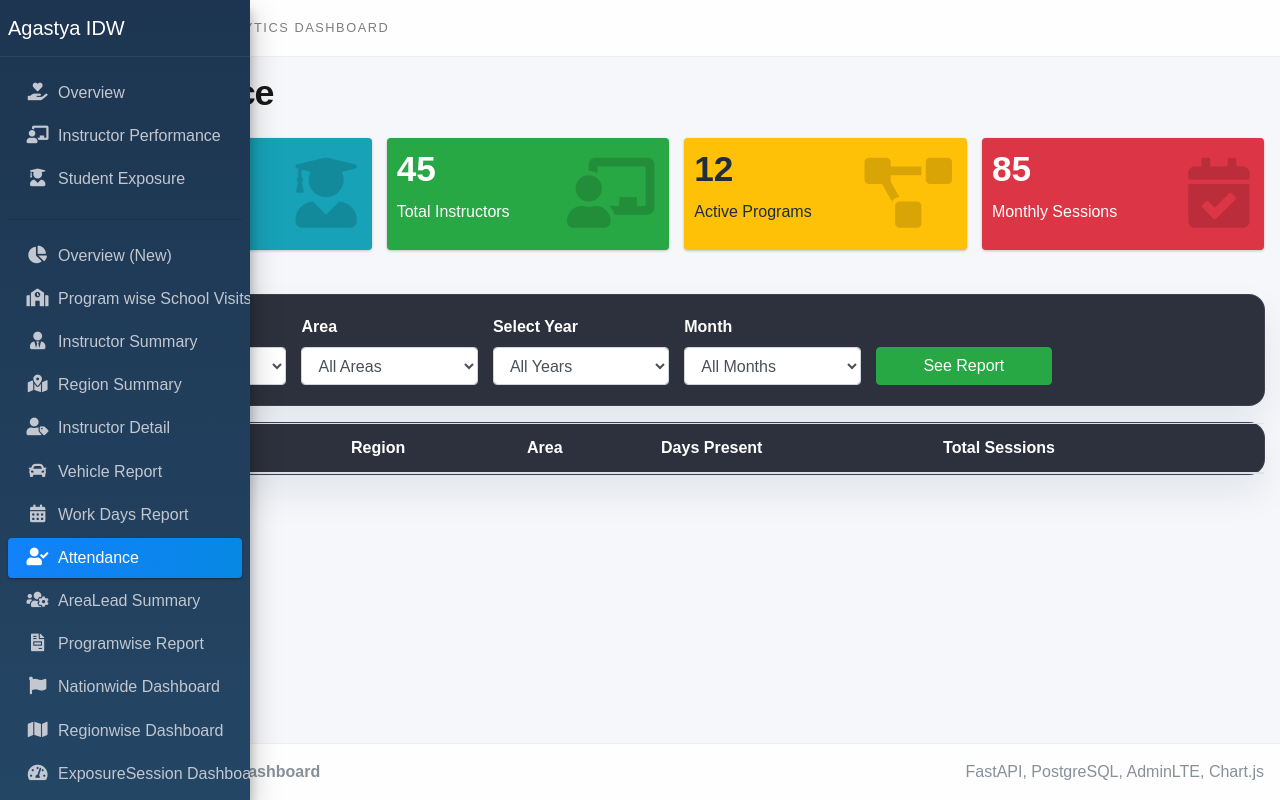
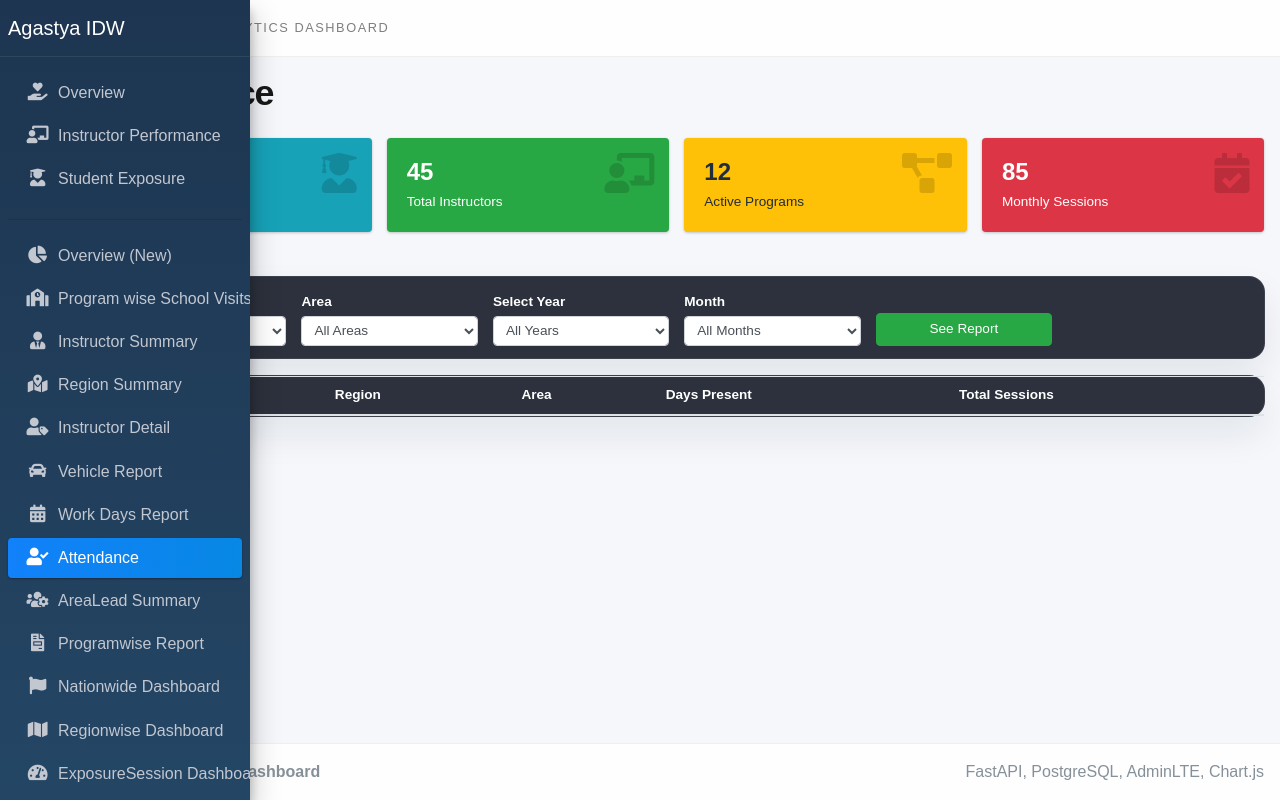
Before and after one commit to Shashwath-K/idw_preview, a FastAPI app: page /attendance in a window 1280 px wide. Run offline with FastAPI, Linux system fonts and the light colour scheme; data that the repository does not hold is empty; some libraries are stand-ins or nearby versions.

Commit message:
Stylesheet fixed : Reduced size

```diff
--- a/frontend/static/css/app.css
+++ b/frontend/static/css/app.css
@@ -423,6 +423,24 @@ h1, h2, h3, h4, h5, .brand-text {
     }
 }
 
+/* --- UI Size Overrides --- */
+.small-box { padding: 10px; min-height: 80px; }
+.small-box .inner { padding: 10px; }
+.small-box h3 { font-size: 1.5rem !important; margin: 0 0 5px 0; }
+.small-box p { font-size: 0.85rem !important; margin-bottom: 0; }
+.small-box .icon > i { font-size: 40px !important; top: 15px !important; right: 15px !important; }
+
+/* Filters */
+.card-default .card-body { padding: 0.75rem 1.25rem; }
+.form-group label { font-size: 0.85rem; margin-bottom: 0.2rem; }
+.form-control, .select2-container .select2-selection--single { height: calc(1.5em + 0.5rem + 2px) !important; padding: 0.25rem 0.5rem; font-size: 0.85rem; }
+.select2-container--bootstrap4 .select2-selection--single .select2-selection__rendered { line-height: inherit !important; padding-left: 0 !important; }
+.btn-block, #seeReport { padding: 0.35rem 0.75rem; font-size: 0.85rem; }
+
+/* Tables */
+.table th, .table td { padding: 0.5rem 0.75rem !important; font-size: 0.85rem; }
+.card.mt-3 .card-body { padding: 0; }
+
 @media (max-width: 767.98px) {
     .kpi-card {
         min-height: auto;
```
